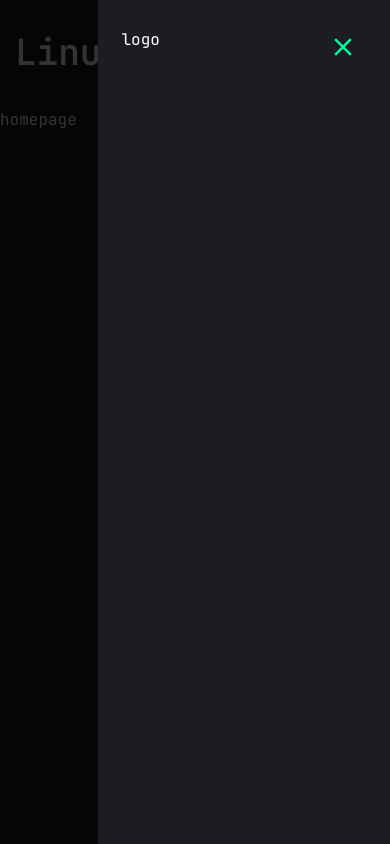
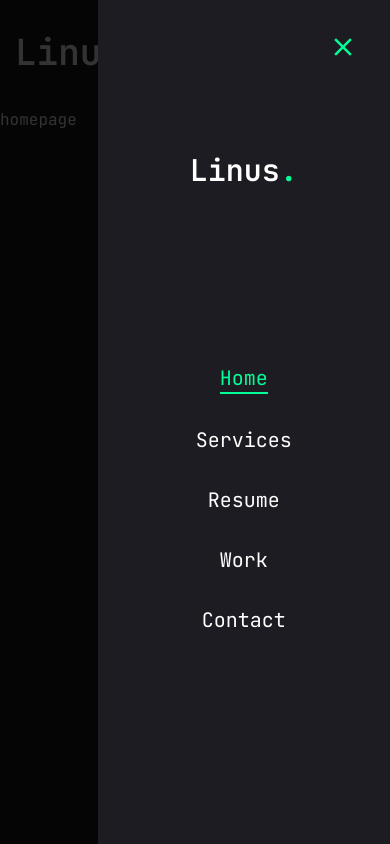
Before and after one commit to LinusSharp/Portfolio-Website, a Next.js app in the folder my-app/: page / in a window 390 px wide. Both pictures are taken after a click on the button 359 px from the left and 52 px from the top of the page. Built offline with nearby package versions, Linux system fonts and the light colour scheme.

Commit message:
feat: finished mobile setup

```diff
--- a/my-app/components/MobileNav.jsx
+++ b/my-app/components/MobileNav.jsx
@@ -38,7 +38,30 @@ const MobileNav = () => {
       </SheetTrigger>
       <SheetContent className="flex flex-col">
         {/*logo*/}
-        <div>logo</div>
+        <div className="mt-32 mb-40 text-center text-2xl">
+          <Link href="/">
+            <h1 className="text-3xl font-semibold">
+              Linus<span className="text-accent">.</span>
+            </h1>
+          </Link>
+        </div>
+        {/*nav*/}
+        <nav className="flex flex-col justify-center items-center gap-8">
+          {links.map((link, index) => {
+            return (
+              <Link
+                href={link.path}
+                key={index}
+                className={`${
+                  link.path == pathname &&
+                  "text-accent border-b-2 border-accent"
+                } text-xl capitalize hover:text-accent transition-all`}
+              >
+                {link.name}
+              </Link>
+            );
+          })}
+        </nav>
       </SheetContent>
     </Sheet>
   );
```
